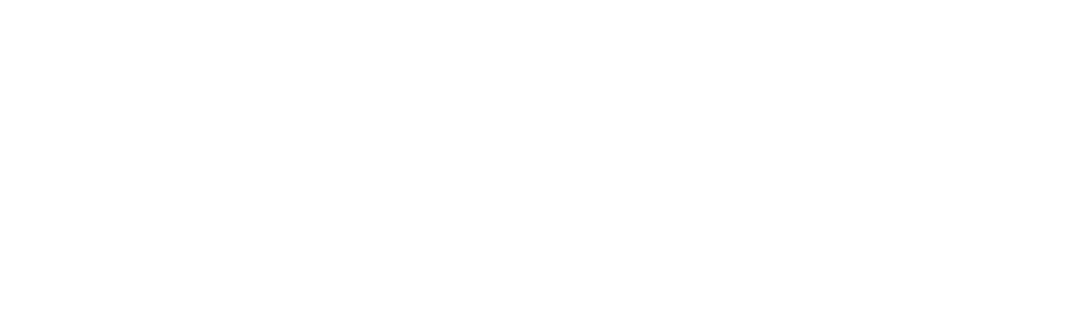
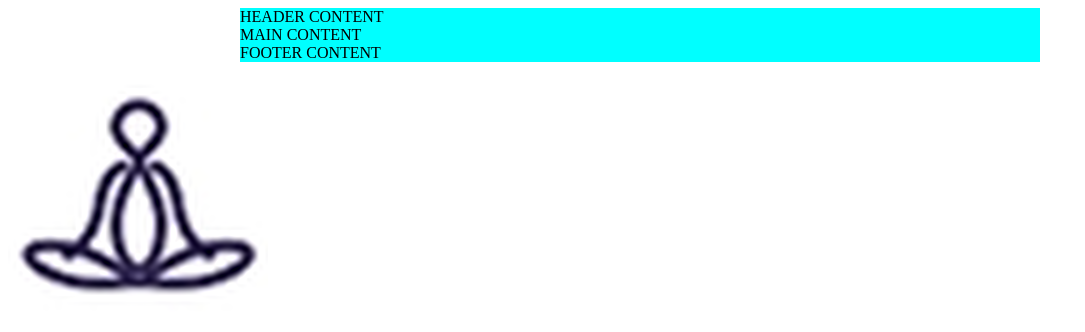
Before and after one commit to Natalike/Yoga_New-1, a website: page index.html in a window 1280 px wide. Shown: the whole page, without its empty margins (0-1085 px from the left). Drawn offline with Linux system fonts and the light colour scheme.

Commit message:
Initial Commit

```diff
--- a/index.html
+++ b/index.html
@@ -13,8 +13,34 @@
     <link rel="mask-icon" href="./favicon/safari-pinned-tab.svg" color="#5bbad5">
     <meta name="msapplication-TileColor" content="#da532c">
     <meta name="theme-color" content="#ffffff">
+
+    <style>
+    header,
+    main,
+    footer {
+            width: 800px;
+            margin-left: calc(50% - 400px);
+            background-color: aqua;
+        }
+
+    </style>
+
 </head>
+
 <body>
+    <header>
+        HEADER CONTENT
 
+    </header>
+
+    <main>
+        MAIN CONTENT
+    </main>
+
+    <footer>
+        FOOTER CONTENT
+    </footer>
+
+    <img src="./Favicon-logo.png" alt="favicon">
 </body>
 </html>
```
Also changed, not shown: Yoga_paveikslelis.jpg (added), Yoga_pilnas.jpg (added).
